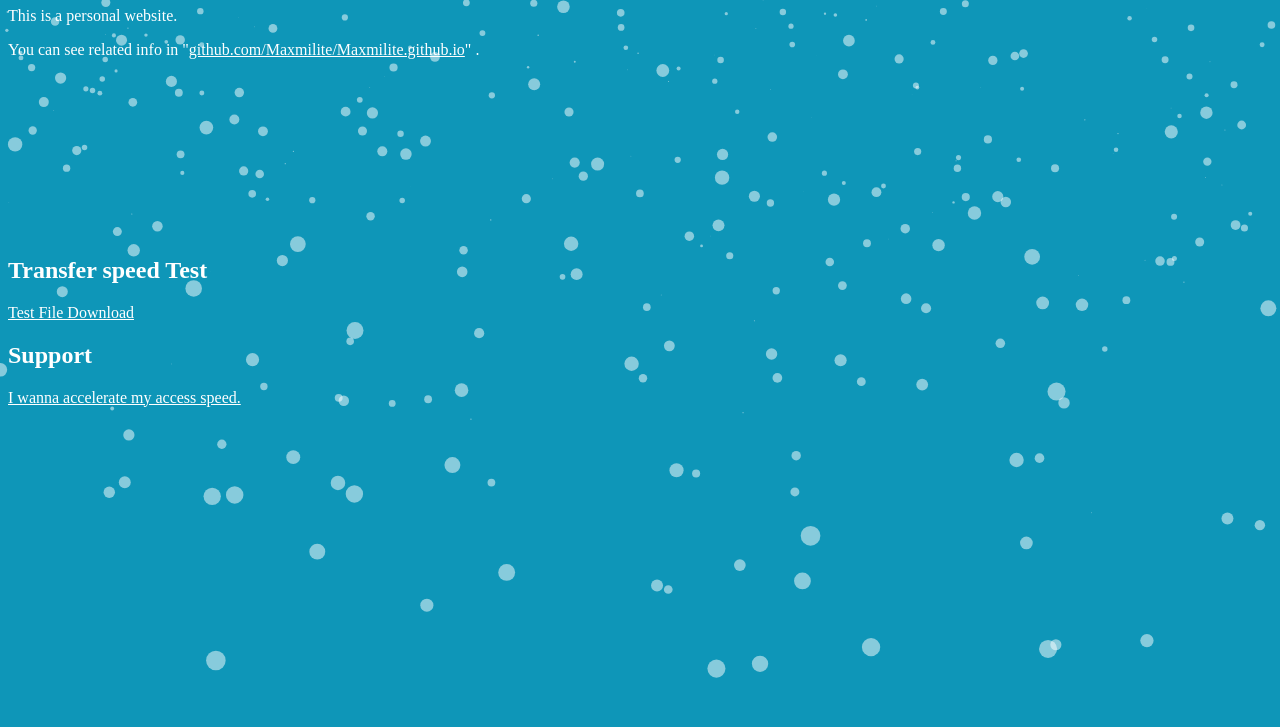
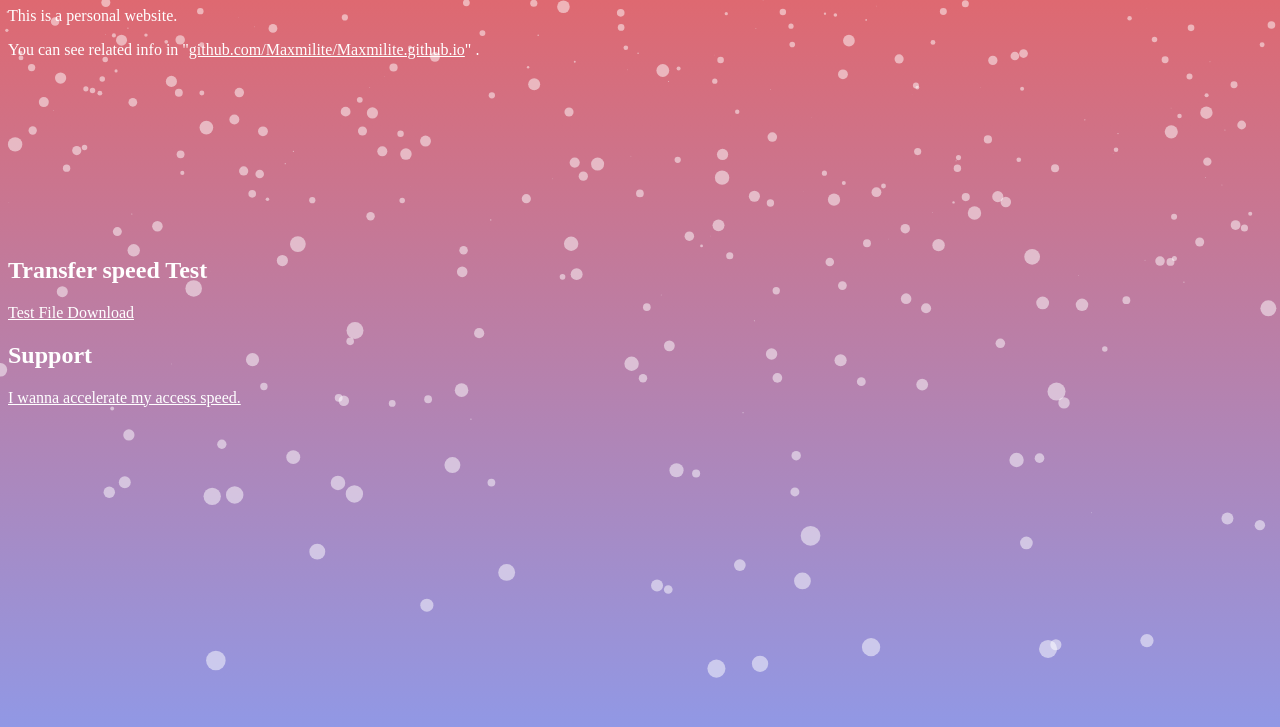
Before and after one commit to MaesTraLx3/Maxmilite.github.io, a plain HTML site: page index.html in a window 1280 px wide. Shown: the part 73-800 px from the top of the page. Drawn offline with Linux system fonts and the light colour scheme.

Commit message:
2021年1月20日23:03:42

```diff
--- a/css/style.css
+++ b/css/style.css
@@ -14,5 +14,6 @@ canvas{
   width: 100%;
   height: 100%;
   z-index: -1;
-  background: rgb(14, 150, 184);
+  /* background: rgb(14, 150, 184); */
+  background: linear-gradient(#e66465, #9198e5);
 }
```
